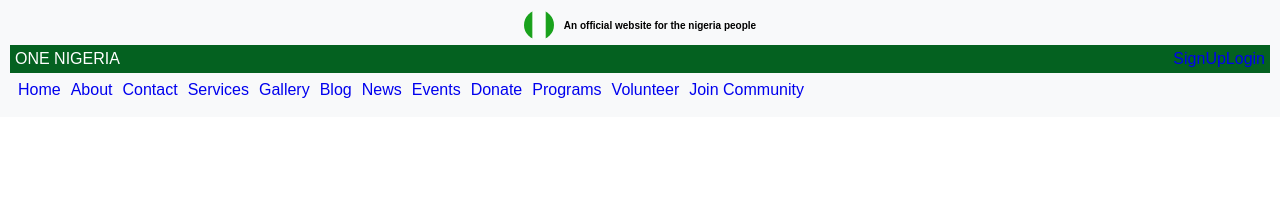
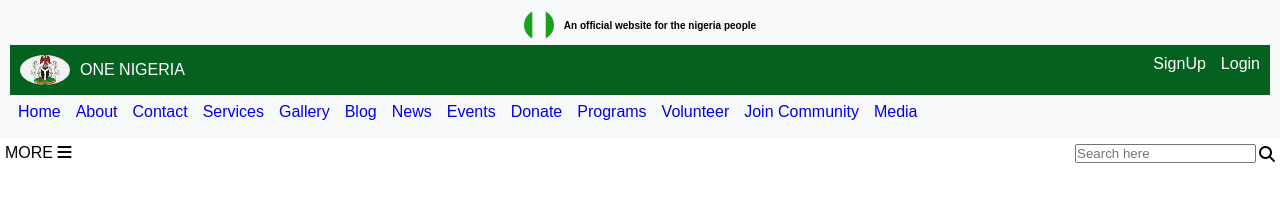
Before and after one commit to boyaye/Nigeriabeaureinvestigation, a plain HTML site: page index.html in a window 1280 px wide. Drawn offline with Linux system fonts and the light colour scheme.

Commit message:
working on the front page of the media new house

```diff
--- a/index.html
+++ b/index.html
@@ -4,6 +4,7 @@
     <meta charset="UTF-8">
     <meta name="viewport" content="width=device-width, initial-scale=1.0">
     <link rel="stylesheet" href="./style.css">
+    <link rel="stylesheet" href="https://cdnjs.cloudflare.com/ajax/libs/font-awesome/6.7.2/css/all.min.css">
     <title>Document</title>
 </head>
 <body>
@@ -11,7 +12,7 @@
         <div class="flag">
             <img src="./Your paragraph text (7).png" alt="Nigeria flag"><h4>An official website for the nigeria people</h4>
         </div>
-        <center><p>ONE NIGERIA</p> <div class="join"><a href="#">SignUp</a><a href="#">Login</a></div></center>
+        <center><div class="coatofarm"><img src="./coatofarm.png" alt="nigeria coat of arm"><p>ONE NIGERIA</p></div> <div class="join"><a href="#">SignUp</a><a href="#">Login</a></div></center>
         <nav class="optiondiv">
             <a href="#">Home</a>
             <a href="#">About</a>
@@ -25,9 +26,16 @@
             <a href="#">Programs</a>
             <a href="#">Volunteer</a>
             <a href="#">Join Community</a>
+            <a href="#">Media</a>
 
       </nav>
     </header>
+    <nav class="mainmenu">
+        <div class="more"><p><span>MORE</span> <i class="fa-solid fa-bars"></i> </p></div>
+        <div class="search">
+            <input type="text" placeholder="Search here"><i class="fa-solid fa-magnifying-glass"></i>
+        </div>
+    </nav>
     <main>
 
     </main>
--- a/style.css
+++ b/style.css
@@ -33,14 +33,14 @@ header img{
 header center{
     background-color: rgb(4, 97, 32);
     color: white;
-    width: 1005;
+    width: 100%;
     margin-top: 5px;
-    padding: 5px;
+    padding: 10px;
 }
 
 header nav {
 display: flex;
-gap: 10px;
+gap: 15px;
 white-space: nowrap;
 overflow: scroll;
 padding: 8px;
@@ -51,3 +51,32 @@ center{
     display: flex;
     justify-content: space-between;
 }
+.coatofarm{
+    display: flex;
+    align-items: center;
+}
+
+.coatofarm img{
+    width: 50px;
+    height: 30px;
+    border-radius: 50%;
+    margin-right: 10px;
+}
+header .join{
+    display: flex;
+    gap: 15px;
+}
+header .join a{
+    color: white;
+}
+
+.mainmenu{
+    display: flex;
+    justify-content: space-between;
+padding: 5px;
+}
+.mainmenu .search{
+    display: flex;
+    gap: 3px;
+    align-items: center;
+}
```
Also changed, not shown: coatofarm.png (added).
